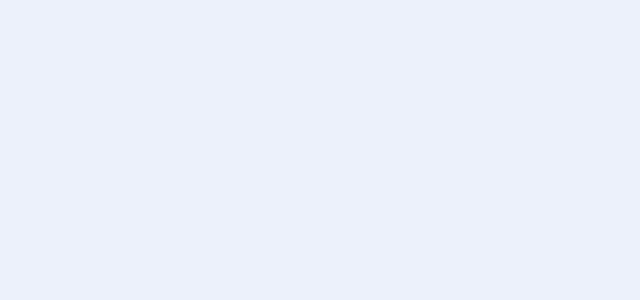
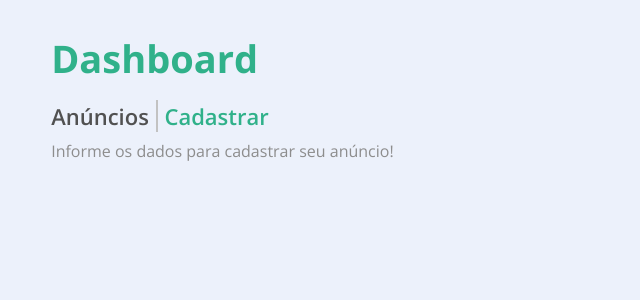
Before and after one commit to hiimlex/cargacheia-frontend, a React (Create React App) app: page /cadastrar in a window 1280 px wide. Shown: the top 300 px of the page, without its empty margins (0-640 px from the left). Built offline with nearby package versions, Linux system fonts and the light colour scheme.

Commit message:
navbar configuraçao de rotas e message padronizada

```diff
--- a/src/App.js
+++ b/src/App.js
@@ -1,12 +1,14 @@
 import React from "react";
 import { BrowserRouter as Router, Switch, Route } from "react-router-dom";
 import Dashboard from "./pages/Dashboard";
+import Anunciar from "./pages/Anunciar";
 
 function App() {
 	return (
 		<Router>
 			<Switch>
 				<Route path="/" exact component={Dashboard} />
+				<Route path="/cadastrar" component={Anunciar} />
 			</Switch>
 		</Router>
 	);
--- /dev/null
+++ b/src/components/Navbar/index.js
@@ -0,0 +1,46 @@
+import React, { useEffect, useState } from "react";
+import { useLocation, Link } from "react-router-dom";
+import "./styles.css";
+
+export default function Navbar() {
+	const [message, setMessage] = useState();
+
+	const location = useLocation();
+
+	useEffect(() => {
+		function onRouteChange() {
+			if (location.pathname === "/") {
+				setMessage("Listando todos os anúncios!")
+			} else if (location.pathname === "/cadastrar") {
+				setMessage("Informe os dados para cadastrar seu anúncio!")
+			}
+		};
+
+		onRouteChange();
+	}, [location])
+
+	return (<>
+		<header>
+			<span>Dashboard</span>
+		</header>
+		<nav>
+			<ul>
+				<li>
+					<Link className={location.pathname === "/" ? "link-route active" : "link-route"} to="/">
+						Anúncios
+						</Link>
+				</li>
+				<div className="vl"></div>
+				<li>
+					<Link
+						className={location.pathname === "/cadastrar" ? "link-route active" : "link-route"}
+						to="/cadastrar"
+					>
+						Cadastrar
+						</Link>
+				</li>
+			</ul>
+		</nav>
+		<span className="message-under-nav">{message}</span>
+	</>);
+}
--- /dev/null
+++ b/src/pages/Anunciar/index.js
@@ -0,0 +1,10 @@
+import React from "react";
+import Navbar from "../../components/Navbar";
+import "./styles.css";
+
+export default function Anunciar() {
+
+	return (<div className="anunciar-container">
+		<Navbar />
+	</div>);
+}
--- /dev/null
+++ b/src/pages/Anunciar/styles.css
@@ -0,0 +1,17 @@
+.anunciar-container {
+	width: 100vw;
+	max-width: 95vw;
+	padding: 0 2vw;
+	margin: 4vh 2vw;
+}
+
+.anunciar-container header {
+	display: flex;
+	align-items: center;
+}
+
+.anunciar-container header span {
+	font-size: 38px;
+	font-weight: bold;
+	color: #30b18a;
+}
--- a/src/pages/Dashboard/index.js
+++ b/src/pages/Dashboard/index.js
@@ -1,43 +1,17 @@
-import React, { useState, useEffect } from "react";
+import React from "react";
 import "./styles.css";
-import { Link, useLocation } from "react-router-dom";
 import { FiMapPin, FiFlag } from "react-icons/fi";
+import Navbar from "../../components/Navbar"
 
 import logoImg from "../../assets/logo.svg";
 
 // Fazer as requisições para pegar os dados e jogar dentro do card com useState e etc
 
 export default function Dashboard() {
-	// O ideal era usar redux ou deixar tudo em uma rota só para
-	// n ficar trafegando dados de um lado pro outro
-	// Porém ce faz como quiser, o template do css é só sair copiando e colando.
-	// E checando se ficar igual, se quebrar tu vai ajustando de acordo com os viewport.
-	const message = "Listando todos os anúncios!";
 
 	return (
 		<div className="dashboard-container">
-			<header>
-				<span>Dashboard</span>
-			</header>
-			<nav>
-				<ul>
-					<li>
-						<Link className="link-route active" to="/">
-							Anúncios
-						</Link>
-					</li>
-					<div className="vl"></div>
-					<li>
-						<Link
-							className="link-route"
-							to="/cadastrar"
-						>
-							Cadastrar
-						</Link>
-					</li>
-				</ul>
-			</nav>
-			<span className="message-under-nav">{message}</span>
+			<Navbar />
 			<div className="dashboard-content">
 				{/* Fazer Scrollview com os cards mantendo a imagem do lado parada no web, no mobile a imagem vai ser retirada */}
 				<div className="cards">
```
Also changed, not shown: src/components/Navbar/styles.css (added), 1 other file (tests, documents, lock files or other folders).
